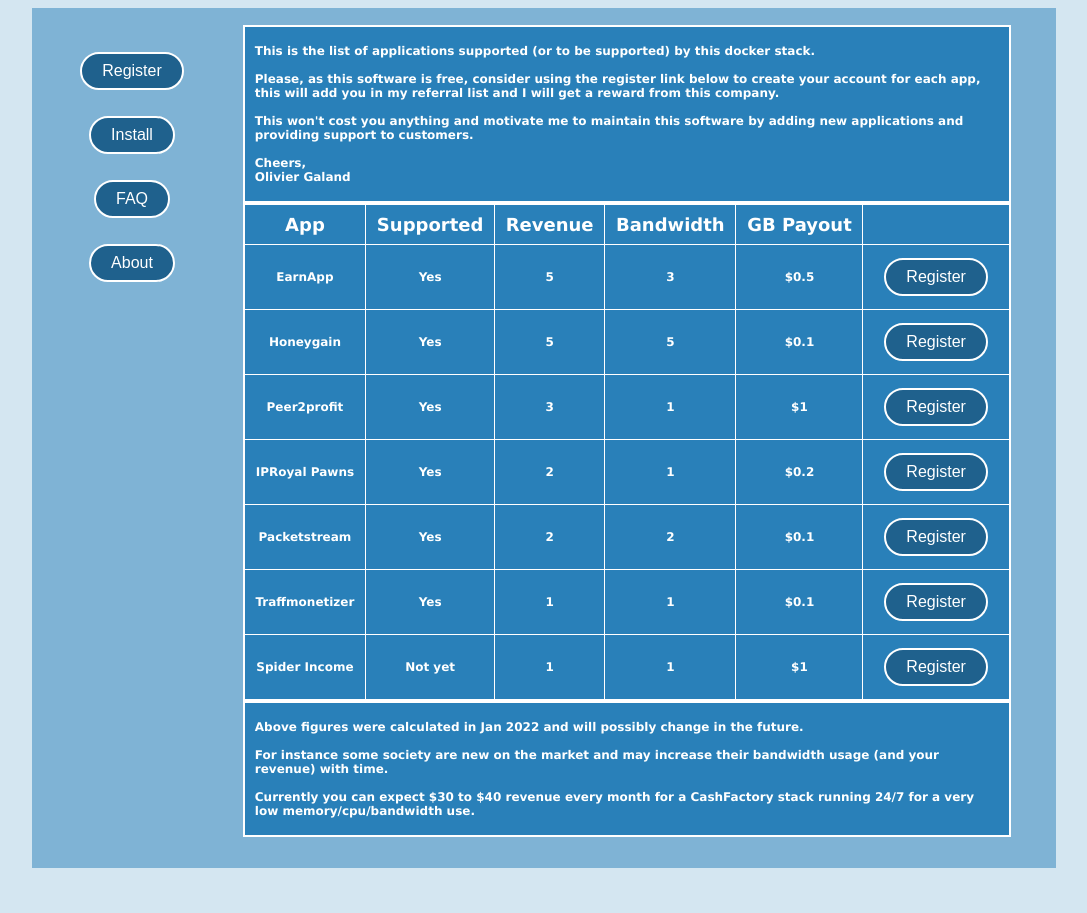
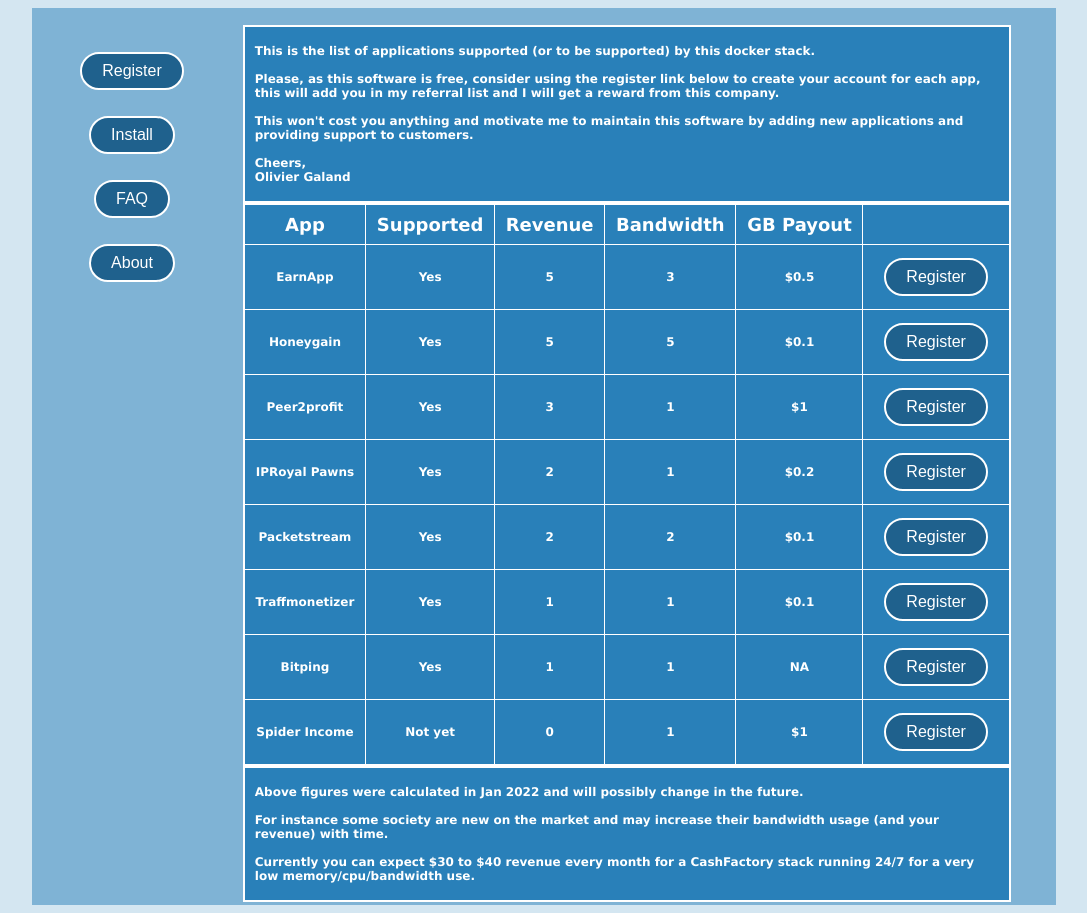
Before and after one commit to OlivierGaland/CashFactory, a plain HTML site: page www/index.html in a window 1280 px wide. Shown: the whole page, without its empty margins (96-1183 px from the left). Before the commit the page ends 876 px from the top, so only its background shows below. Drawn offline with Linux system fonts and the light colour scheme.

Commit message:
Use earn-app lite and add bitping
Official version 1.0 (previous beta 0.5)

- Migrated earnapp to earnapp-lite
- Added Bitping

```diff
--- a/www/index.html
+++ b/www/index.html
@@ -40,8 +40,9 @@
                                     <button type="button" onclick="window.open('https://dashboard.peer2profit.app/dashboard')">Peer2profit</button></td></tr>
 							<tr><td><button type="button" onclick="window.open('https://pawns.iproyal.com/')">IPRoyal Pawns</button>
                                     <button type="button" onclick="window.open('https://packetstream.io/dashboard')">Packetstream</button></td></tr>
-							<tr><td><button type="button" onclick="window.open('https://income.spider.dev/dashboard')">Spider Income</button>
+							<tr><td><button type="button" onclick="window.open('https://app.bitping.com/earnings')">Bitping</button>
                                     <button type="button" onclick="window.open('https://app.traffmonetizer.com/dashboard')">Traffmonetizer</button></td></tr>
+							<tr><td><button type="button" onclick="window.open('https://income.spider.dev/dashboard')">Spider Income</button></button></td></tr>
 						</table>
                     </div>
 					<div id="Register" class="tabcontent">
@@ -71,7 +72,8 @@
 							<tr><td>IPRoyal Pawns</td><td>Yes</td><td>2</td><td>1</td><td>$0.2</td><td><button type="button" onclick="window.open('https://iproyal.com/pawns?r=455236')">Register</button></td></tr>
 							<tr><td>Packetstream</td><td>Yes</td><td>2</td><td>2</td><td>$0.1</td><td><button type="button" onclick="window.open('https://packetstream.io/?psr=32GQ')">Register</button></td></tr>
 							<tr><td>Traffmonetizer</td><td>Yes</td><td>1</td><td>1</td><td>$0.1</td><td><button type="button" onclick="window.open('https://traffmonetizer.com/?aff=52057')">Register</button></td></tr>
-							<tr><td>Spider Income</td><td>Not yet</td><td>1</td><td>1</td><td>$1</td><td><button type="button" onclick="window.open('https://income.spider.dev/r/galan21l65')">Register</button></td></tr>
+							<tr><td>Bitping</td><td>Yes</td><td>1</td><td>1</td><td>NA</td><td><button type="button" onclick="window.open('https://app.bitping.com?r=XLr65_of')">Register</button></td></tr>
+							<tr><td>Spider Income</td><td>Not yet</td><td>0</td><td>1</td><td>$1</td><td><button type="button" onclick="window.open('https://income.spider.dev/r/galan21l65')">Register</button></td></tr>
 						</table>
 						<table class="table_text">
                             <tr><td>
@@ -95,6 +97,7 @@
                                 6) Update .env file with the account details<br><br>
                                 7) (Optional) If you don't want to use all app : comment or delete the corresponding section in docker-compose.yml<br><br>
                                 8) Special procedure for Earnapp : you will need to add your device id in the dashboard, to get the id use Portainer to open "exec console" on the Earnapp container and type : earnapp showid<br><br>
+                                9) Special procedure for Bitping : launch container manually in interactive mode to enter your credential, then exit : sudo docker run -it -v $HOME/CashFactory/data/bitping/:/root/.bitping bitping/bitping-node:latest<br><br>
                                 <br><h1>Start/stop procedure :</h1><br><br>
                                 1) Start stack : sudo docker-compose up -d (in CashFactory directory)<br><br>
                                 2) Stop stack : sudo docker-compose down (in CashFactory directory)<br><br>
@@ -134,7 +137,7 @@
 						<table class="table_text">
                             <tr><td>
                                 <h1>CashFactory</h1><br><br>
-                                Release : beta 0.5 (04/05/2022)<br><br>
+                                Release : 1.0 (25/06/2022)<br><br>
                                 Author : Olivier Galand (contact : galand.olivier.david@gmail.com)<br><br>
                                 Project page and support : https://github.com/OlivierGaland/CashFactory<br><br>
                                 This product is free for use and may be copied and distributed freely in its original form.<br>
```
Also changed, not shown: 4 other files.
